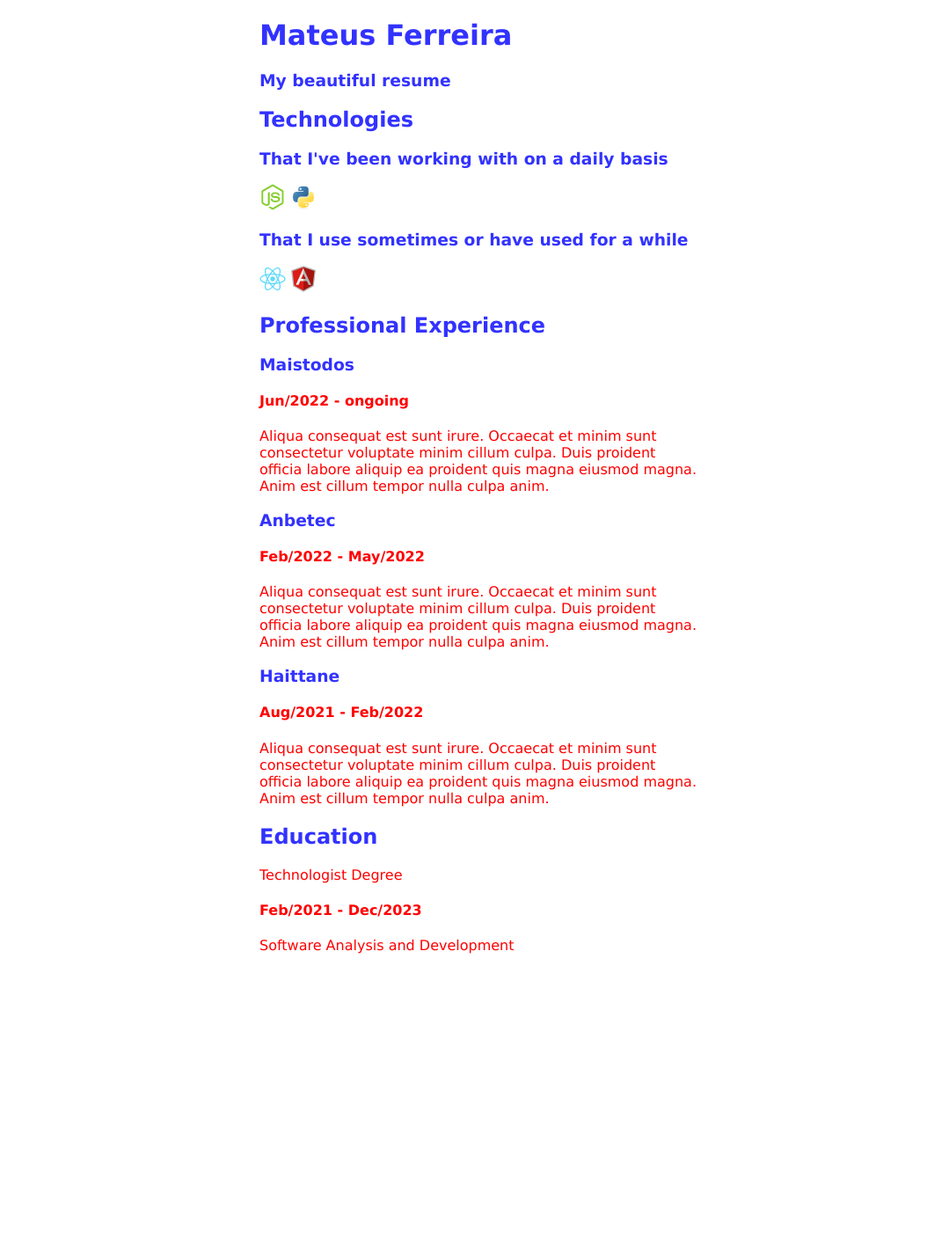
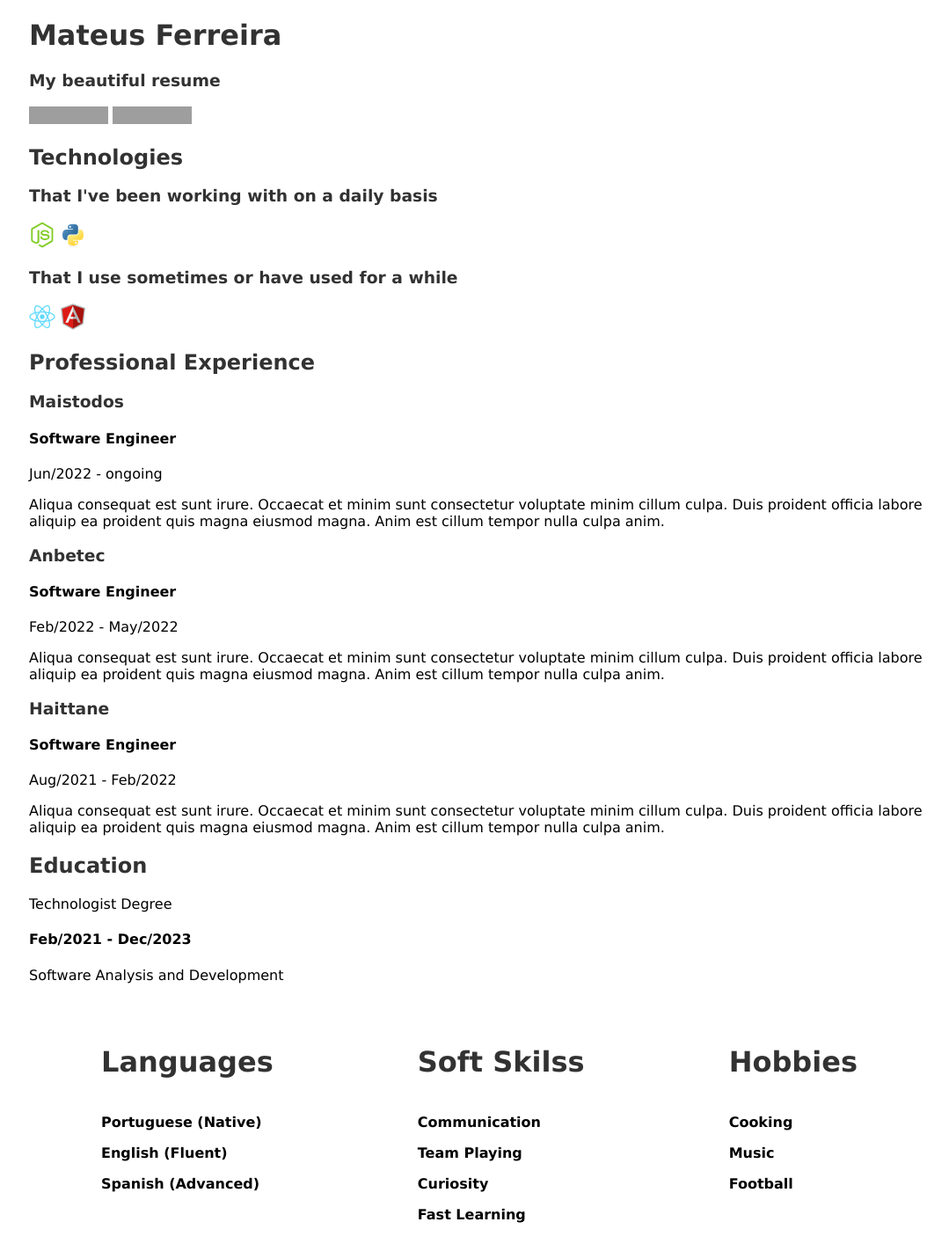
Before and after one commit to mateusasferreira/mateusasferreira.github.io, a Jekyll site: the page built from index.md, in a window 1280 px wide. Shown: the whole page at 88% size, without its empty margins (95-1174 px from the left). Built offline with Jekyll 4.4.1, drawn with Linux system fonts in a browser that asks for light colours; before the commit the page ends 1100 px from its top, so only the background shows below that; grey boxes are pictures that could not be loaded.

Commit message:
basic skeleton complete

```diff
--- a/_config.yml
+++ b/_config.yml
@@ -14,15 +14,15 @@
 # You can create any custom variable you would like, and they will be accessible
 # in the templates via {{ site.myvariable }}.
 title: Your awesome title
-email: your-email@example.com
+email: mateusasferreira28@gmail.com
 description: >- # this means to ignore newlines until "baseurl:"
   Write an awesome description for your new site here. You can edit this
   line in _config.yml. It will appear in your document head meta (for
   Google search results) and in your feed.xml site description.
 baseurl: "" # the subpath of your site, e.g. /blog
 url: "" # the base hostname & protocol for your site, e.g. http://example.com
-twitter_username: jekyllrb
-github_username:  jekyll
+linkedin: https://www.linkedin.com/in/mateus-ferreira-3315a1109
+github_username:  mateusasferreira
 # Build settings
 markdown: kramdown
 # theme: minima
--- a/assets/css/main.css
+++ b/assets/css/main.css
@@ -1,15 +1,13 @@
 html {
     font-family: 'Lucida Sans', 'Lucida Sans Regular', 'Lucida Grande', 'Lucida Sans Unicode', Geneva, Verdana, sans-serif;
-    color: red;
 }
 
 h1, h2, h3 {
     opacity: 0.8;
-    color: blue;
 }
 
 .container {
-    max-width: 500px;
+    max-width: 1024px;
     margin: 0 auto;
 }
 
--- a/index.md
+++ b/index.md
@@ -26,14 +26,17 @@ experience:
   title: Professional Experience
   entries:
     - name: Maistodos
+      position: Software Engineer
       period: Jun/2022 - ongoing
       description: >
         Aliqua consequat est sunt irure. Occaecat et minim sunt consectetur voluptate minim cillum culpa. Duis proident officia labore aliquip ea proident quis magna eiusmod magna. Anim est cillum tempor nulla culpa anim.
     - name: Anbetec
+      position: Software Engineer
       period: Feb/2022 - May/2022
       description: >
         Aliqua consequat est sunt irure. Occaecat et minim sunt consectetur voluptate minim cillum culpa. Duis proident officia labore aliquip ea proident quis magna eiusmod magna. Anim est cillum tempor nulla culpa anim.
     - name: Haittane
+      position: Software Engineer
       period: Aug/2021 - Feb/2022
       description: >
         Aliqua consequat est sunt irure. Occaecat et minim sunt consectetur voluptate minim cillum culpa. Duis proident officia labore aliquip ea proident quis magna eiusmod magna. Anim est cillum tempor nulla culpa anim.
@@ -44,11 +47,37 @@ education:
       period: Feb/2021 - Dec/2023
       name: Software Analysis and Development
       type: Technologist Degree
+extras:
+  - title: Languages
+    entries:
+      - Portuguese (Native)
+      - English (Fluent)
+      - Spanish (Advanced)
+  - title: Soft Skilss
+    entries:
+      - Communication
+      - Team Playing
+      - Curiosity
+      - Fast Learning
+  - title: Hobbies
+    entries:
+      - Cooking
+      - Music
+      - Football
+
+
+
 ---
 
 # {{ page.title }}
 
 ### {{page.description}}
+
+<div style="display: flex; gap: 5px">
+ <a href="{{site.linkedin}}" target="_blank"><img src="https://img.shields.io/badge/-LinkedIn-%230077B5?style=for-the-badge&logo=linkedin&logoColor=white" target="_blank"></a>
+<a href = "mailto:{{site.email}}"><img src="https://img.shields.io/badge/-Gmail-%23333?style=for-the-badge&logo=gmail&logoColor=white" target="_blank"></a>
+</div>
+
 
 <div class="section">
   <h2>{{ page.technologies.title }}</h2>
@@ -64,7 +93,8 @@ education:
   <h2> {{ page.experience.title }} </h2>
   {% for item in page.experience.entries %}
     <h3> {{item.name}} </h3>
-    <h4> {{item.period}} </h4>
+    <h4>{{item.position}}</h4>
+    <span> {{item.period}} </span>
     <p> {{item.description}} </p>
   {% endfor %}
 </div>
@@ -78,3 +108,17 @@ education:
     <p> {{item.name}} </p>
   {% endfor %}
 </div>
+
+<div style="margin-top: 30px; display: flex; justify-content: space-around; flex-wrap: wrap">
+  {% for extra in page.extras %}
+    <div>
+
+    <h2 style="font-size: 2em; text-align: center; margin: 40px 0">{{extra.title}}</h2>
+
+    {% for entry in extra.entries %}
+      <p style="font-weight: bold">{{entry}}</p>
+    {% endfor %}
+    </div>
+  {% endfor %}
+
+</div>
```
